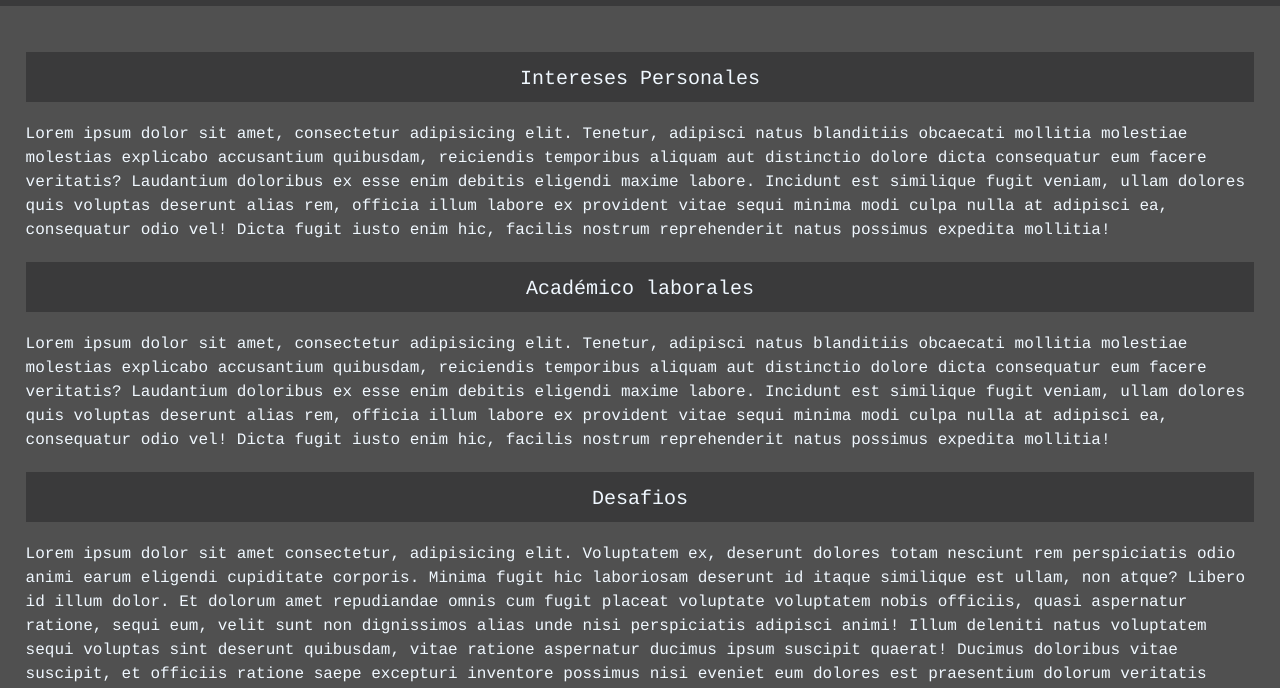
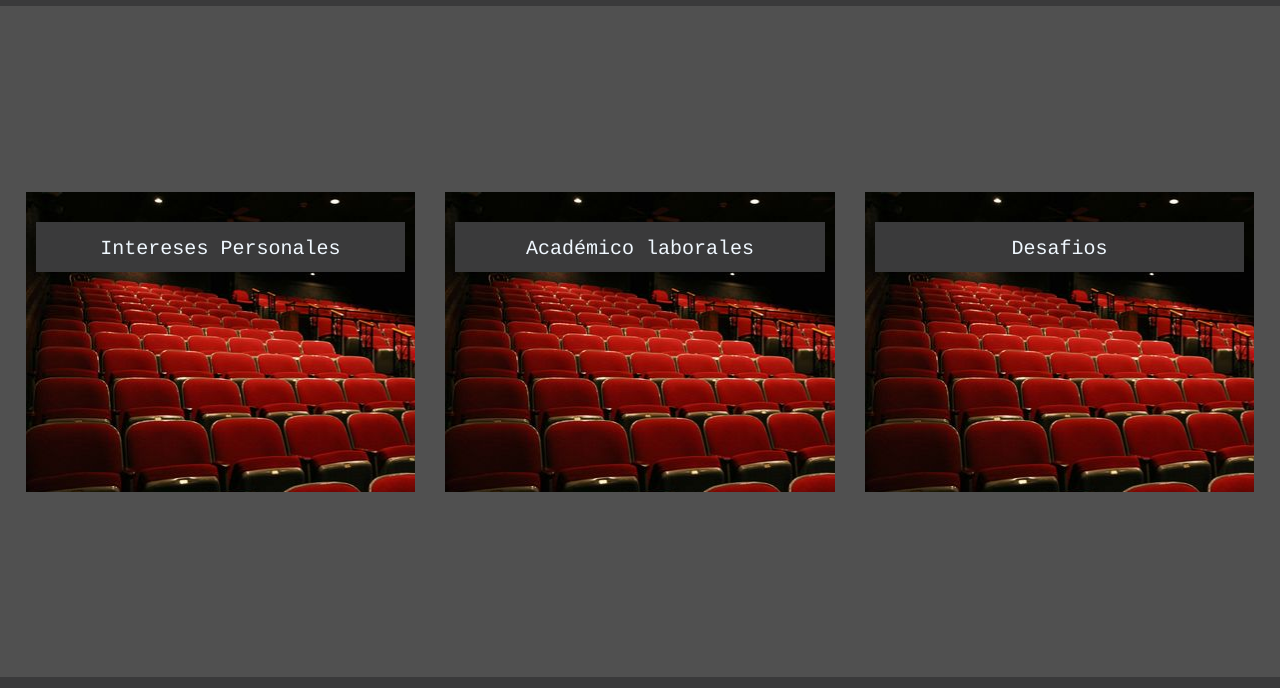
Before and after one commit to mathiacost/PreEntrega2Acosta, a plain HTML site: page pages/intereses.html in a window 1280 px wide. Shown: the part 110-798 px from the top of the page. Drawn offline with nearby package versions, Linux system fonts and the light colour scheme; files whose address does not match are found by name.

Commit message:
Update estructura y estilo

```diff
--- a/pages/intereses.html
+++ b/pages/intereses.html
@@ -40,21 +40,53 @@
         </nav>
         <!-- Nav bar fin -->
     </header>
+    <div class="container-fluid main">
+        <div class="row h-size">
+            <div class="flip-card col-sm-12 col-lg-4">
+                <div class="flip-card-inner">
+                    <div class="flip-card-front">
+                        <h2>Intereses Personales</h2>
+                    </div>
+                    <div class="flip-card-back">
+                        <div class="card-back-info">
+                            <p>Lorem ipsum dolor sit amet consectetur, adipisicing elit. Velit omnis fuga repudiandae,</p>
+                            <p>vel ut similique error voluptatem deleniti, dolor a sunt quia delectus officia nostrum eos</p>
+                            <p>quos sapiente autem dolorum reiciendis quisquam placeat. Obcaecati repellendus tempore cupiditate! Animi,</p>
+                        </div>
+                    </div>
+                </div>
+            </div>
+            <div class="flip-card col-sm-12 col-lg-4">
+                <div class="flip-card-inner">
+                    <div class="flip-card-front">
+                        <h2>Académico laborales</h2>
+                    </div>
+                    <div class="flip-card-back trans">
+                        <div class="card-back-info">
+                            <p>Lorem ipsum dolor sit amet consectetur, adipisicing elit. Velit omnis fuga repudiandae,</p>
+                            <p>vel ut similique error voluptatem deleniti, dolor a sunt quia delectus officia nostrum eos</p>
+                            <p>quos sapiente autem dolorum reiciendis quisquam placeat. Obcaecati repellendus tempore cupiditate! Animi,</p>
+                        </div>
+                    </div>
+                </div>
+            </div>
+            <div class="flip-card col-sm-12 col-lg-4">
+                <div class="flip-card-inner">
+                    <div class="flip-card-front">
+                        <h2>Desafios</h2>
+                    </div>
+                    <div class="flip-card-back trans">
+                        <div class="card-back-info">
+                            <p>Lorem ipsum dolor sit amet consectetur, adipisicing elit. Velit omnis fuga repudiandae,</p>
+                            <p>vel ut similique error voluptatem deleniti, dolor a sunt quia delectus officia nostrum eos</p>
+                            <p>quos sapiente autem dolorum reiciendis quisquam placeat. Obcaecati repellendus tempore cupiditate! Animi,</p>
+                        </div>
+                    </div>
+                </div>
+            </div>
+        </div>
+    </div>
 
-    <div class="container-fluid main">
-            <h2>Intereses Personales</h2>
-            <section class="sec" id="sec1">
-                <p>Lorem ipsum dolor sit amet, consectetur adipisicing elit. Tenetur, adipisci natus blanditiis obcaecati mollitia molestiae molestias explicabo accusantium quibusdam, reiciendis temporibus aliquam aut distinctio dolore dicta consequatur eum facere veritatis? Laudantium doloribus ex esse enim debitis eligendi maxime labore. Incidunt est similique fugit veniam, ullam dolores quis voluptas deserunt alias rem, officia illum labore ex provident vitae sequi minima modi culpa nulla at adipisci ea, consequatur odio vel! Dicta fugit iusto enim hic, facilis nostrum reprehenderit natus possimus expedita mollitia!</p>
-            </section>
-            <h2> Académico laborales</h2>
-            <section class="sec" id="sec2">
-                <p>Lorem ipsum dolor sit amet, consectetur adipisicing elit. Tenetur, adipisci natus blanditiis obcaecati mollitia molestiae molestias explicabo accusantium quibusdam, reiciendis temporibus aliquam aut distinctio dolore dicta consequatur eum facere veritatis? Laudantium doloribus ex esse enim debitis eligendi maxime labore. Incidunt est similique fugit veniam, ullam dolores quis voluptas deserunt alias rem, officia illum labore ex provident vitae sequi minima modi culpa nulla at adipisci ea, consequatur odio vel! Dicta fugit iusto enim hic, facilis nostrum reprehenderit natus possimus expedita mollitia!</p>
-            </section>
-            <h2>Desafios</h2>
-            <section class="sec" id="sec3">
-                <p>Lorem ipsum dolor sit amet consectetur, adipisicing elit. Voluptatem ex, deserunt dolores totam nesciunt rem perspiciatis odio animi earum eligendi cupiditate corporis. Minima fugit hic laboriosam deserunt id itaque similique est ullam, non atque? Libero id illum dolor. Et dolorum amet repudiandae omnis cum fugit placeat voluptate voluptatem nobis officiis, quasi aspernatur ratione, sequi eum, velit sunt non dignissimos alias unde nisi perspiciatis adipisci animi! Illum deleniti natus voluptatem sequi voluptas sint deserunt quibusdam, vitae ratione aspernatur ducimus ipsum suscipit quaerat! Ducimus doloribus vitae suscipit, et officiis ratione saepe excepturi inventore possimus nisi eveniet eum dolores est praesentium dolorum veritatis odio? Similique, reprehenderit! Voluptatibus id nisi recusandae, incidunt optio dolorem, eum pariatur fugit et dolore quas veritatis laboriosam hic asperiores saepe impedit quos illo facere neque. Sapiente cupiditate recusandae, veniam quaerat quasi beatae corporis qui eos unde tempore at impedit adipisci fugit officiis velit perferendis error? Natus alias maiores illum.</p>
-            </section>
-    </div>
     <footer class="container-fluid justify-content-between" >
         <div class="row">
             <div class="col-sm-12 col-md-4 fItem1">
--- a/style/style.css
+++ b/style/style.css
@@ -224,3 +224,77 @@ h2{
 .contactMain{
     height: 80vh;
 }
+
+.h-size{
+    margin-top: 150px;
+    margin-bottom: 150px;
+}
+
+/* The flip card container - set the width and height to whatever you want. We have added the border property to demonstrate that the flip itself goes out of the box on hover (remove perspective if you don't want the 3D effect */
+.flip-card {
+    background-color: transparent;
+    width: 450px;
+    height: 300px;
+    margin-top: 10px;
+    margin-bottom: 10px;
+    display:flex;
+}
+
+  /* This container is needed to position the front and back side */
+.flip-card-inner {
+    position: relative;
+    width: 100%;
+    height: 100%;
+    text-align: center;
+    transition: transform 0.8s;
+    transform-style: preserve-3d;
+}
+
+  /* Do an horizontal flip when you move the mouse over the flip box container */
+.flip-card:hover .flip-card-inner {
+    transform: rotateY(180deg);
+}
+
+  /* Position the front and back side */
+.flip-card-front, .flip-card-back {
+    --bg-image: url(../source/cinemaSeat.jpg);
+    --bg-image-opacity: 0.6;
+    position: absolute;
+    padding: 10px;
+    width: 100%;
+    height: 100%;
+    -webkit-backface-visibility: hidden; /* Safari */
+    backface-visibility: hidden;
+}
+
+  /* Style the front side (fallback if image is missing) */
+.flip-card-front {
+    background-image: var(--bg-image);
+    color: aliceblue;
+}
+
+  /* Style the back side */
+.flip-card-back {
+    transform: rotateY(180deg);
+    position: relative;
+    isolation: isolate;
+
+}
+
+.flip-card-back::after{
+    content: '';
+    position: absolute;
+    z-index: -1;
+    inset: 0;
+    background-color: #3a3a3b;
+    opacity: var(--bg-image-opacity);
+    background-image: var(--bg-image);
+
+}
+
+.card-back-info{
+    padding: 20px;
+    background-color: transparent;
+    color: aliceblue;
+    z-index: 1;
+}
```
Also changed, not shown: pages/habilidades.html (+45 -12 lines), pages/trabajos.html (+41 -10 lines), source/cinemaSeat.jpg (added).
